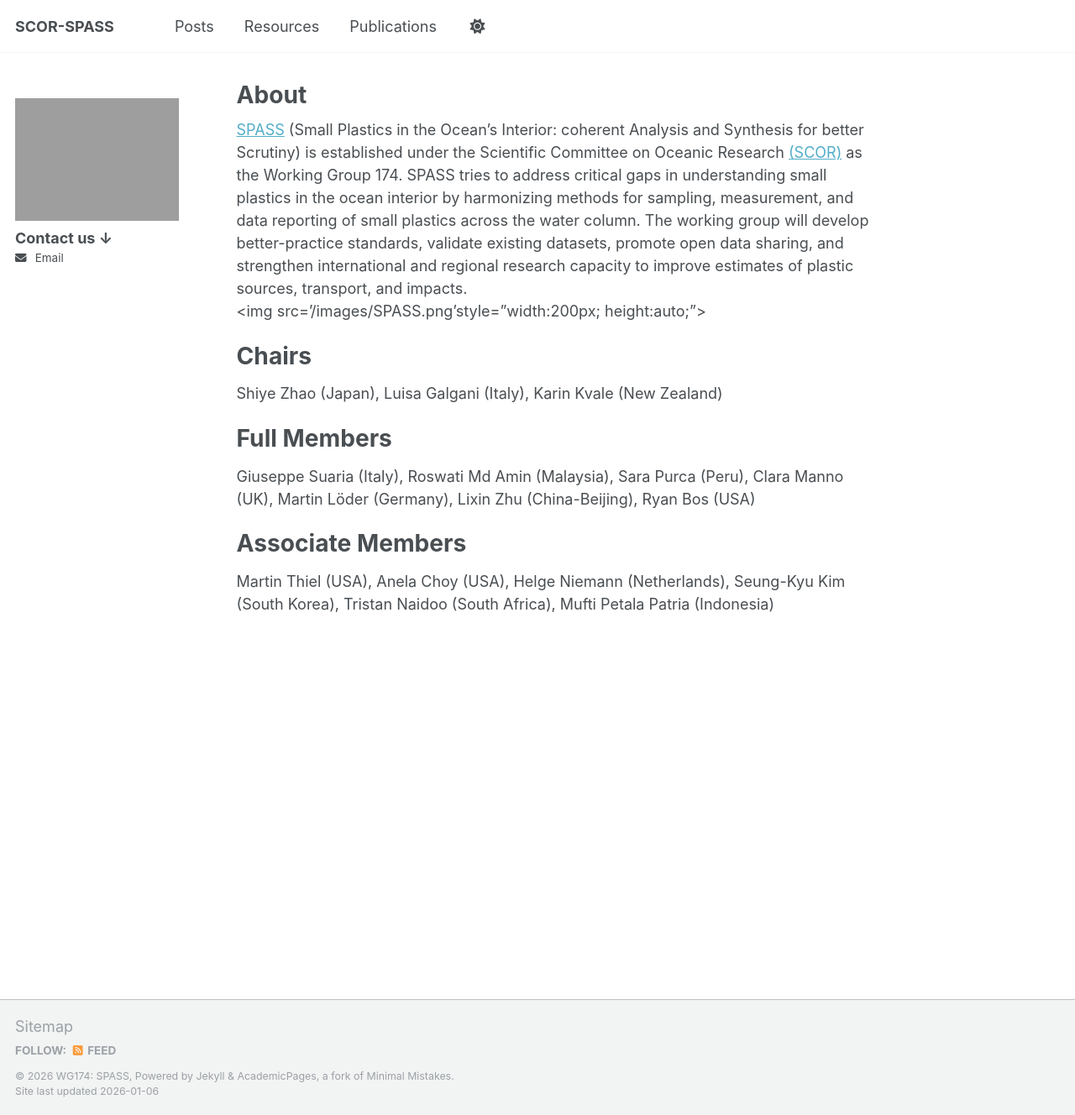
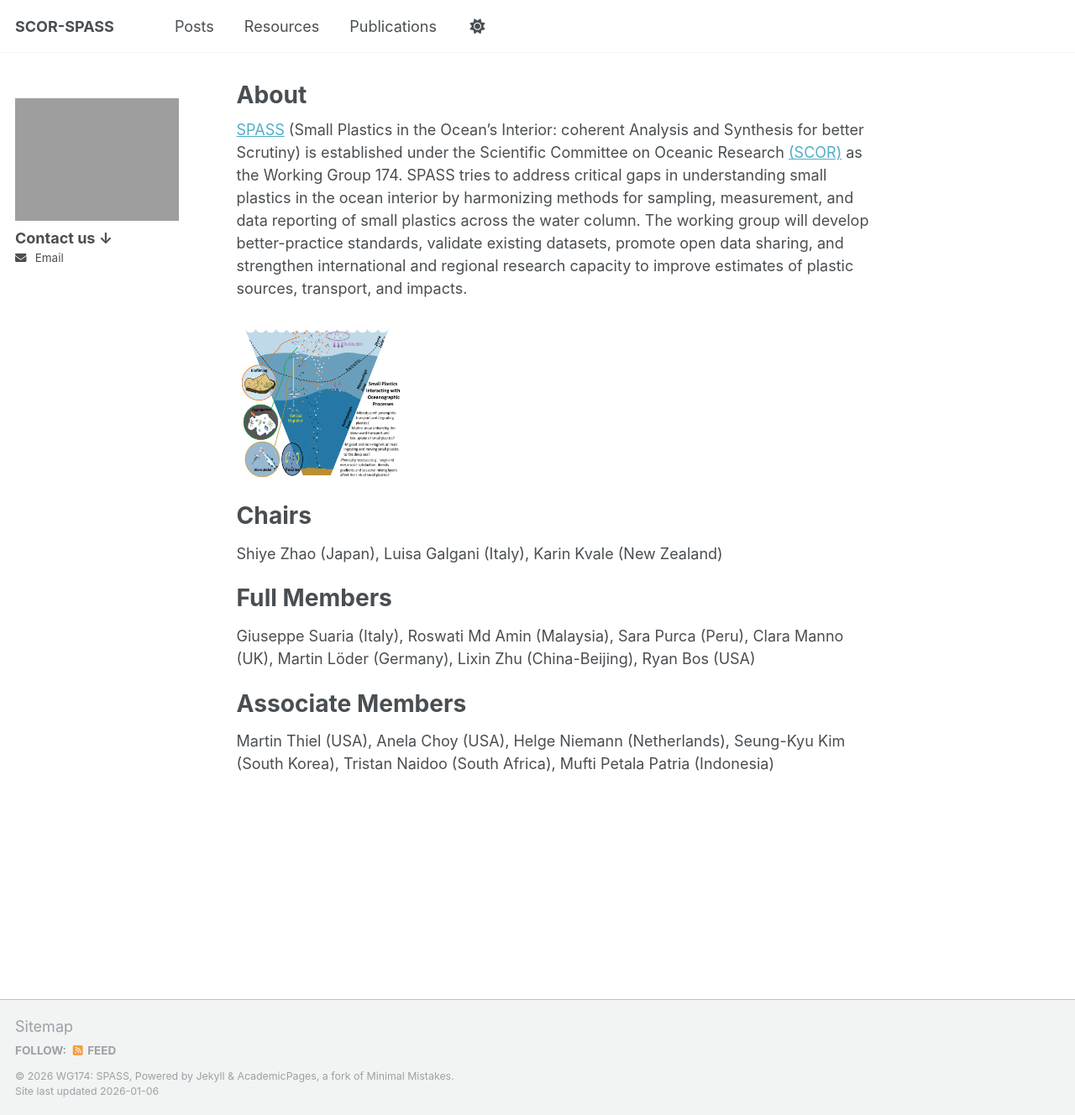
Before and after one commit to SCOR-SPASS/scor-spass.github.io, a Jekyll site: the page built from _pages/about.md, in a window 1280 px wide and 1328 px high. Shown: the whole window at 84% size. Built offline with Jekyll 4.4.1, drawn with Linux system fonts in a browser that asks for light colours.

Commit message:
Update about.md

```diff
--- a/_pages/about.md
+++ b/_pages/about.md
@@ -18,7 +18,8 @@ redirect_from:
 }
 </style>
 
-[SPASS](https://scor-int.org/group/174/) (Small Plastics in the Ocean’s Interior: coherent Analysis and Synthesis for better Scrutiny) is established under the Scientific Committee on Oceanic Research [(SCOR)](https://scor-int.org/) as the Working Group 174. SPASS tries to address critical gaps in understanding small plastics in the ocean interior by harmonizing methods for sampling, measurement, and data reporting of small plastics across the water column. The working group will develop better-practice standards, validate existing datasets, promote open data sharing, and strengthen international and regional research capacity to improve estimates of plastic sources, transport, and impacts.<br/><img src='/images/SPASS.png'style="width:200px; height:auto;">
+[SPASS](https://scor-int.org/group/174/) (Small Plastics in the Ocean’s Interior: coherent Analysis and Synthesis for better Scrutiny) is established under the Scientific Committee on Oceanic Research [(SCOR)](https://scor-int.org/) as the Working Group 174. SPASS tries to address critical gaps in understanding small plastics in the ocean interior by harmonizing methods for sampling, measurement, and data reporting of small plastics across the water column. The working group will develop better-practice standards, validate existing datasets, promote open data sharing, and strengthen international and regional research capacity to improve estimates of plastic sources, transport, and impacts.<br/><br/>
+<img src='/images/SPASS.png' width="200">
 
 Chairs
 ======
```
